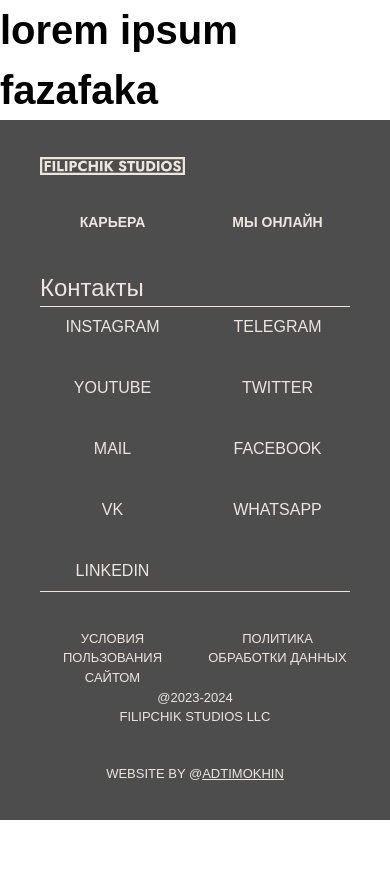
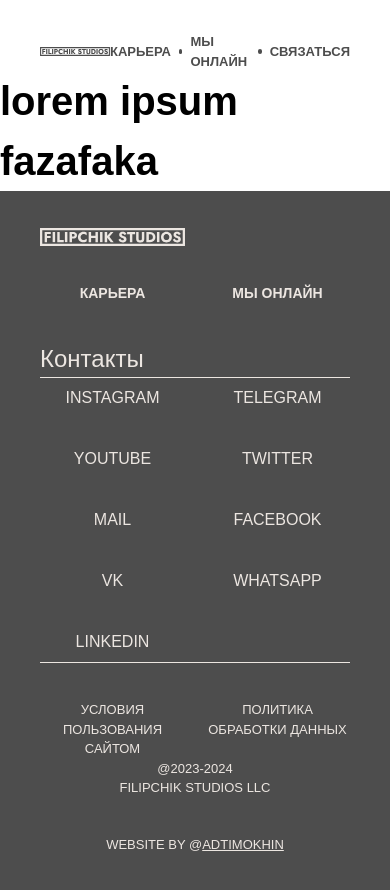
Before and after one commit to adtimokhin/filipchik-studio-website-redesign, an Astro site: page / in a window 390 px wide. Before the commit the page ends 844 px from the top, so only its background shows below. Built offline with nearby package versions, Linux system fonts and the light colour scheme; Astro itself is replaced by a stand-in of ours.

Commit message:
Created a simple navbar that is responsive on destop and tablet. Still need to add a button to the navbar for contact form

```diff
--- a/src/components/Footer.astro
+++ b/src/components/Footer.astro
@@ -1,10 +1,10 @@
-
 ---
 import "../styles/grids.css"
 import "../styles/vertical_spacings.css"
-import svgReference from '../../public/logo_alt.svg'; // svgReference === '/src/image.svg'
+import svgReference from '../../public/logo_alt.svg'; // svgReference === '/src/logo_alt.svg'
 ---
 
+<!-- TODO: Add correct side spacing -->
 <footer class="bg-text w-full text-background px-10 in_element">
 
     <div class="project-grid-no-padding gap-in_element">
--- /dev/null
+++ b/src/components/NavBar.astro
@@ -0,0 +1,23 @@
+---
+import svgReference from '../../public/logo.svg'; // svgReference === '/src/logo_alt.svg'
+---
+
+<!-- TODO: Add correct horizontal spacing -->
+<nav class="w-full h-fit mt-8 flex flex-1 justify-between items-center px-10">
+
+    <a href="/">
+        <img src={svgReference.src} alt="Filipchik Studios Logo" draggable="false" class="desktop:w-52 tablet:w-52 phone:w-36"/>
+    </a>
+
+    <!-- TODO: Add a burger menu for phone screens -->
+    <div class="flex justify-end w-fit gap-x-2 nav-link text-text items-center">
+        <a href="/careers">КАРЬЕРА</a>
+        <!-- Dot -->
+        <span class="h-[5px] w-[5px] rounded-full bg-text"/>
+        <a href="/online/talks">МЫ ОНЛАЙН</a>
+        <!-- Dot -->
+        <span class="h-[5px] w-[5px] rounded-full bg-text"/>
+        <a href="#contact">СВЯЗАТЬСЯ</a>
+    </div>
+
+</nav>
--- a/src/layouts/MainLayout.astro
+++ b/src/layouts/MainLayout.astro
@@ -1,5 +1,6 @@
 ---
 import Footer from "../components/Footer.astro"
+import NavBar from "../components/NavBar.astro"
 const { title } = Astro.props
 ---
 
@@ -12,12 +13,12 @@ const { title } = Astro.props
 		<title>{title}</title>
 	</head>
 	<body>
+        <NavBar/>
 		<slot>
             Default if nothing is passed...
         </slot>
+        <Footer/>
 	</body>
-
-    <Footer/>
 </html>
 
 
```
